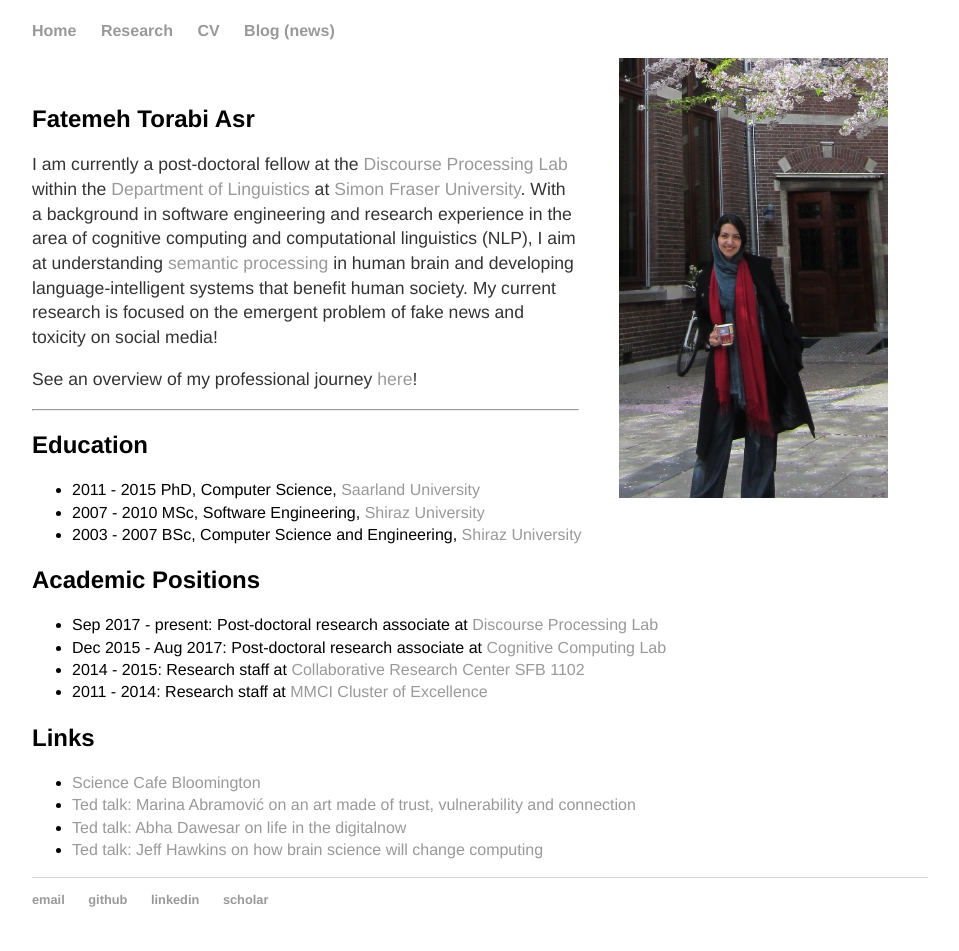
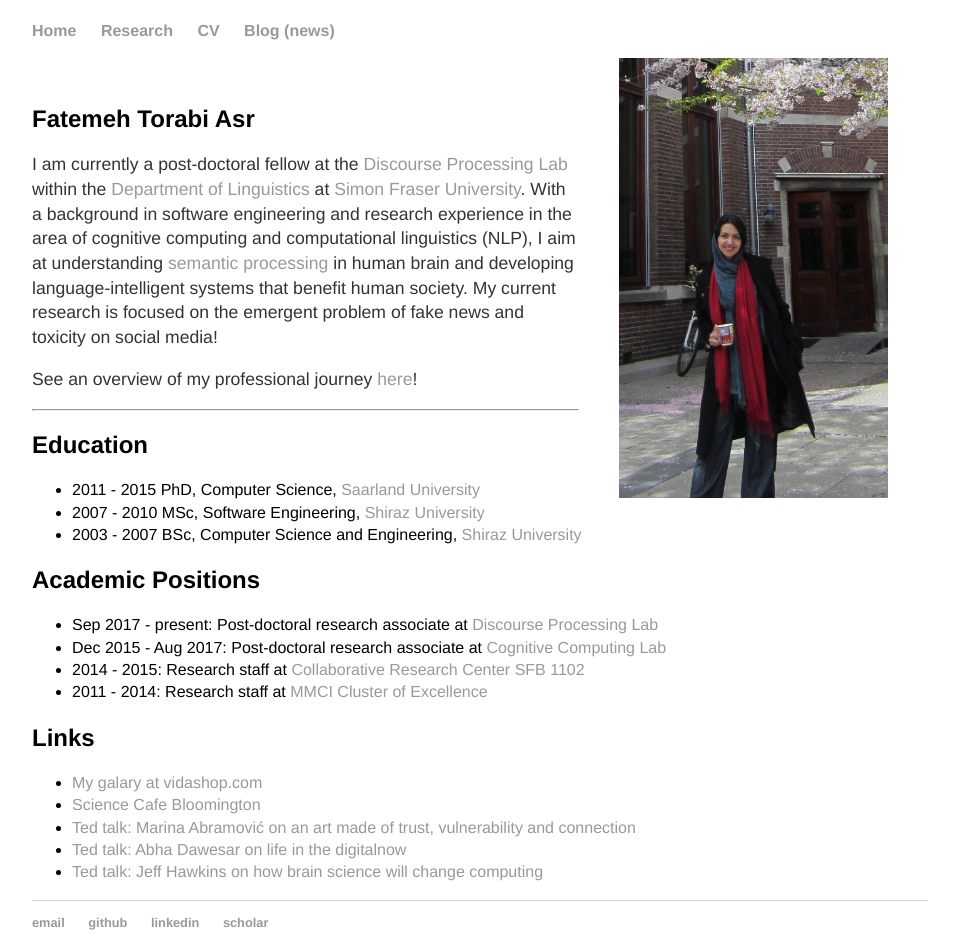
Before and after one commit to FTAsr/ftasr.github.io, a Jekyll site: the page built from index.md, in a window 1280 px wide. Shown: the whole page, without its empty margins (160-1119 px from the left). Built offline with Jekyll 4.4.1, drawn with Linux system fonts in a browser that asks for light colours; before the commit the page ends 929 px from its top, so only the background shows below that.

Commit message:
Update index.md

```diff
--- a/index.md
+++ b/index.md
@@ -32,6 +32,7 @@ See an overview of my professional journey [here](https://prezi.com/view/k6dcSS3
 
 
 ## Links
+- [My galary at vidashop.com](https://shopvida.com/collections/fa-t-asr?_ga=2.66342574.1486287886.1518540272-1567470326.1518540272)
 - [Science Cafe Bloomington](http://www.sciencecafebloomington.org/)
 - [Ted talk: Marina Abramović on an art made of trust, vulnerability and connection](https://www.ted.com/talks/marina_abramovic_an_art_made_of_trust_vulnerability_and_connection)
 - [Ted talk: Abha Dawesar on life in the digitalnow](http://www.ted.com/talks/abha_dawesar_life_in_the_digital_now)
```
